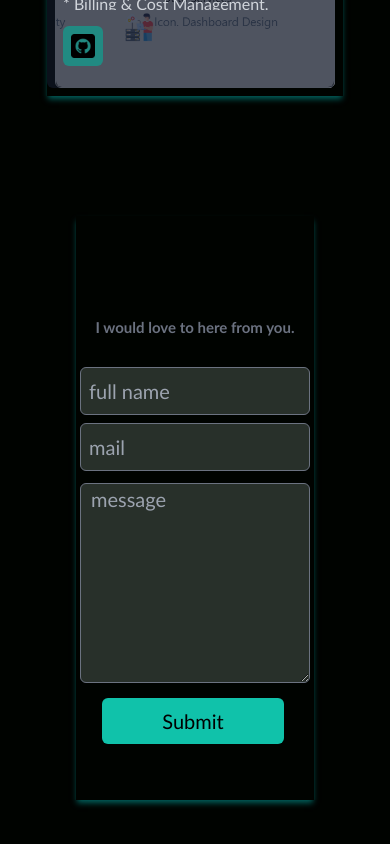
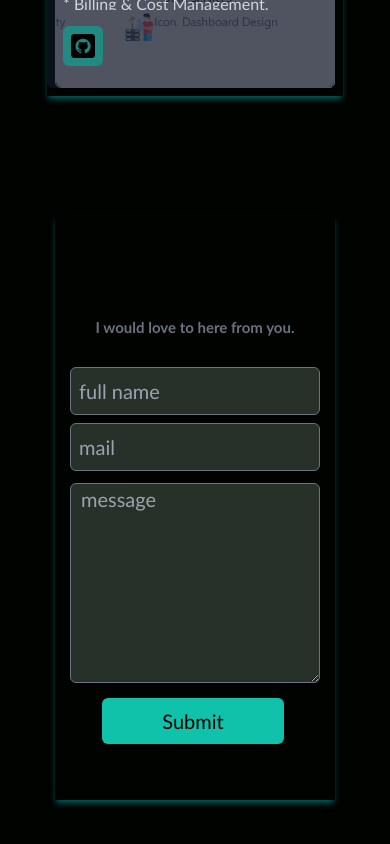
Before and after one commit to gem870/My-pertfolio, a React (Create React App) app in the folder my_page/: page / in a window 390 px wide. Shown: the part 3096-3940 px from the top of the page. Built offline with nearby package versions, Linux system fonts and the light colour scheme.

Commit message:
Ajustment on message file

```diff
--- a/my_page/src/components/Message.jsx
+++ b/my_page/src/components/Message.jsx
@@ -26,7 +26,7 @@ const Message = () => {
         };
 
     return (
-        <div id="message" className="mx-auto text-center flex flex-col justify-center shadow-custom mt-20 md:w-[1000px] mb-20">
+        <div id="message" className="mx-auto text-center flex flex-col justify-center shadow-custom mt-20 w-[280px] md:w-[1000px] mb-20">
             <div className=" text-gray-500 text-[20px] mt-20 mb-10 mx-auto text-center flex flex-col justify-center ">
             <h2 className="p-5 font-bold text-[15px] md:text-[15px]">I would love to here from you.</h2>
 
@@ -39,13 +39,13 @@ const Message = () => {
                         name="name"
                         value={formData.name}
                         onChange={handleChange}
-                        required className="my-1 md:ml-2 md:my-6 py-2 px-2 w-[230px] md:w-[350px] bg-[#28302a] rounded-md text-gray-100 border border-gray-500" placeholder="full name"/>  <br />
+                        required className="my-1 md:ml-2 md:my-6 py-2 px-2 w-[250px] md:w-[350px] bg-[#28302a] rounded-md text-gray-100 border border-gray-500" placeholder="full name"/>  <br />
 
                     <input  type="text"
                         name="email"
                         value={formData.email}
                         onChange={handleChange}
-                        required className="my-1 md:ml-2 md:my-1 py-2 px-2 w-[230px] md:w-[350px] bg-[#28302a] rounded-md text-gray-100 border border-gray-500" placeholder="mail"/>
+                        required className="my-1 md:ml-2 md:my-1 py-2 px-2 w-[250px] md:w-[350px] bg-[#28302a] rounded-md text-gray-100 border border-gray-500" placeholder="mail"/>
 
                 </div>
 
@@ -55,7 +55,7 @@ const Message = () => {
                      value={formData.message}
                      onChange={handleChange}
                      required
-                    placeholder="message"  className="px-[10px] mt-2 w-[230px] md:w-[255px] bg-[#28302a] rounded-md text-gray-100 border border-gray-500 h-[200px]"></textarea>
+                    placeholder="message"  className="px-[10px] mt-2 w-[250px] md:w-[255px] bg-[#28302a] rounded-md text-gray-100 border border-gray-500 h-[200px]"></textarea>
                 </div>
                 </div>
 
```
